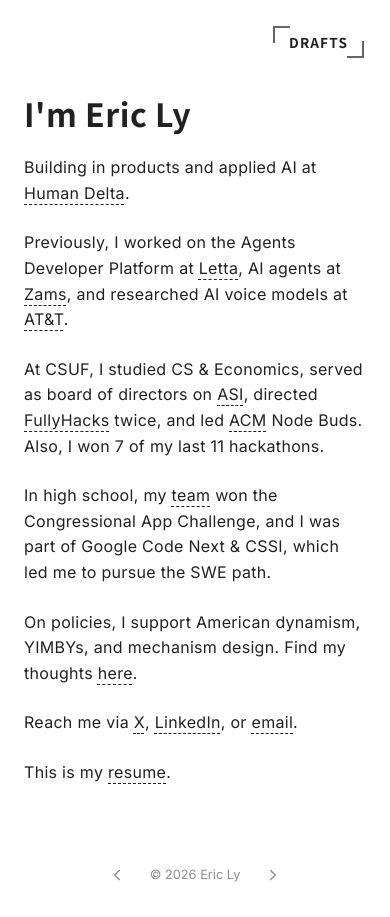
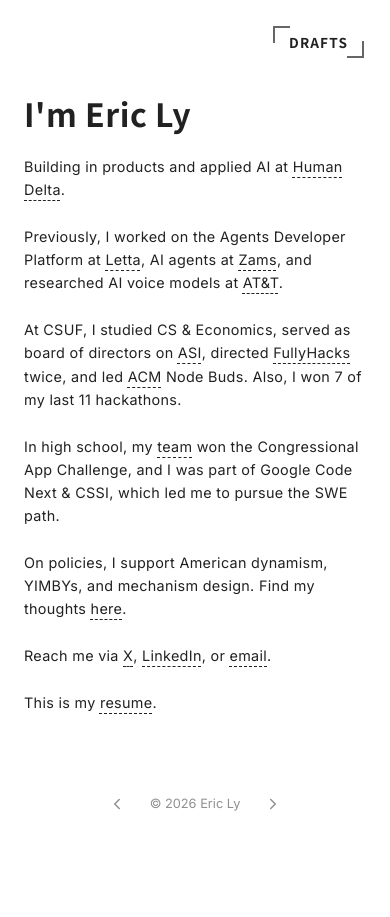
Before and after one commit to lyeric2022/lyyeric.tech, a React (Vite) app: page / in a window 390 px wide. After the commit the page ends 845 px from the top, so only its background shows below. Built offline with nearby package versions, Linux system fonts and the light colour scheme; no server answers.

Commit message:
Use smaller font size (0.9rem) on mobile

```diff
--- a/src/components/CompactView.scss
+++ b/src/components/CompactView.scss
@@ -42,6 +42,10 @@
     font-family: 'Inter', system-ui, sans-serif;
     animation: fadeIn 0.6s ease-out forwards;
     opacity: 0;
+
+    @media (max-width: 768px) {
+      font-size: 0.9rem;
+    }
 
     &:nth-of-type(1) { animation-delay: 0.2s; }
     &:nth-of-type(2) { animation-delay: 0.35s; }
```
